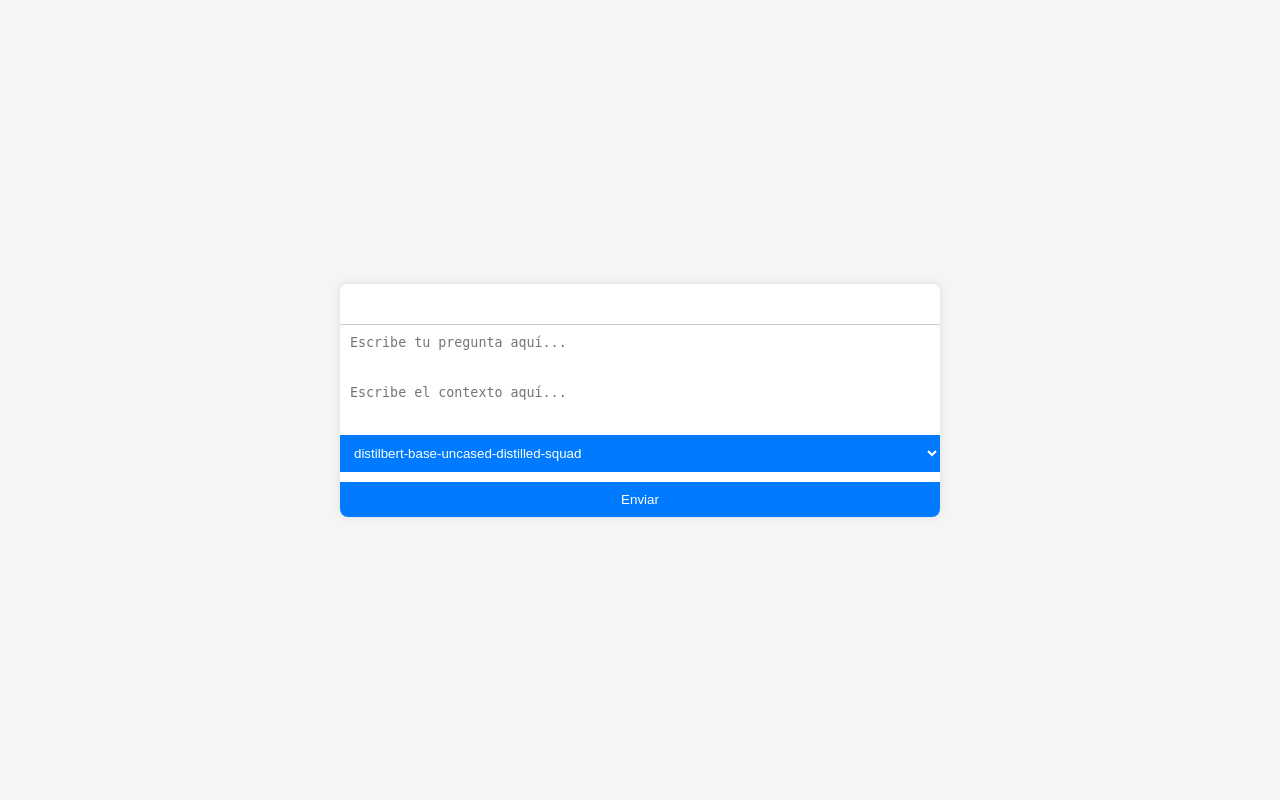
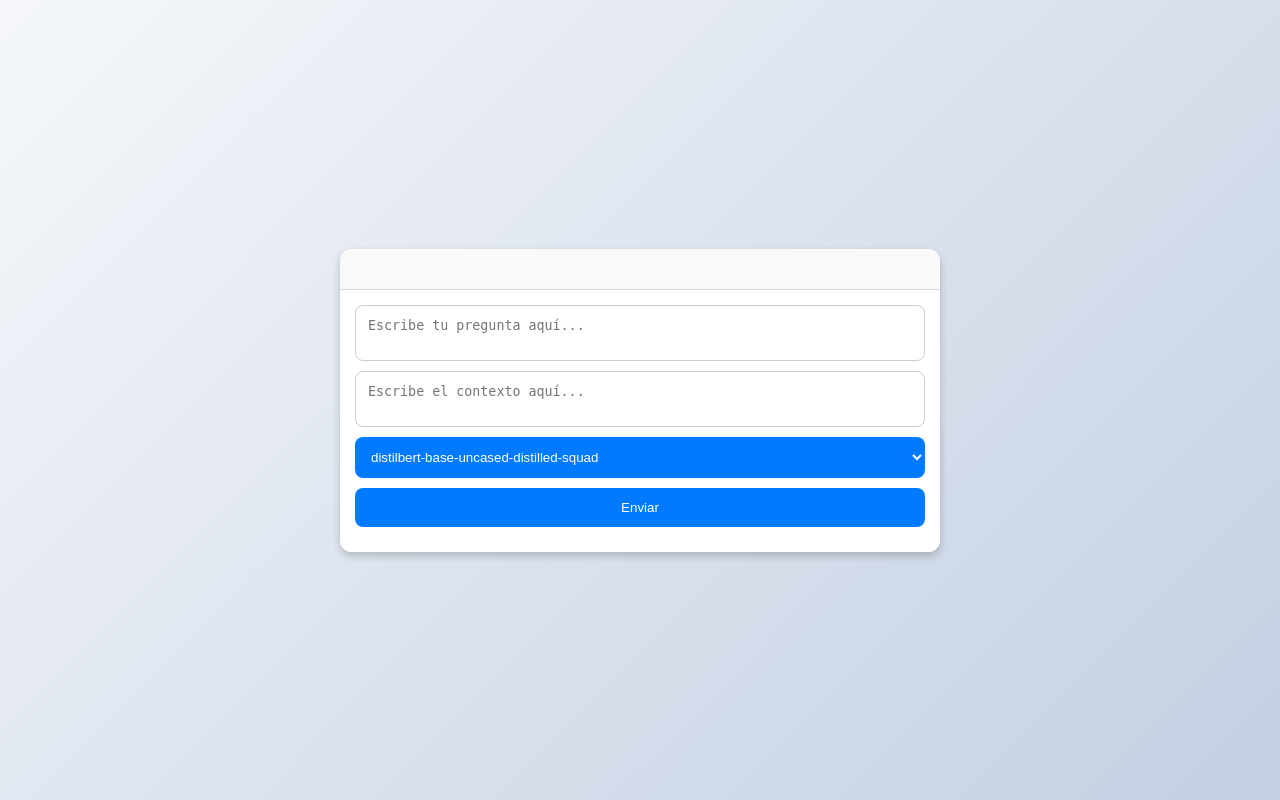
Before and after one commit to OugMontiel/ChatBot-IA, a Flask app: page / in a window 1280 px wide. Run offline with Flask 3, Linux system fonts and the light colour scheme.

Commit message:
feat: ✨ Proyecto 2 Completado
En este caso, podemos cambiar de modelo; sin embargo, se limita a una única pregunta y respuesta.

```diff
--- a/app.py
+++ b/app.py
@@ -1,5 +1,6 @@
-from flask import Flask, request, render_template
+from flask import Flask, request, render_template, send_from_directory
 from model_manager import ModelManager
+import os
 
 app = Flask(__name__)
 
@@ -11,6 +12,10 @@ model_names = [
 
 # Inicializa el gestor de modelos
 model_manager = ModelManager(model_names)
+
+@app.route('/templates/<path:filename>')
+def custom_static(filename):
+    return send_from_directory(os.path.join(app.root_path, 'templates'), filename)
 
 @app.route('/', methods=['GET', 'POST'])
 def home():
--- a/templates/index.html
+++ b/templates/index.html
@@ -4,65 +4,7 @@
     <meta charset="UTF-8" />
     <meta name="viewport" content="width=device-width, initial-scale=1.0" />
     <title>Aplicación de Preguntas y Respuestas</title>
-    <style>
-        body {
-            font-family: Arial, sans-serif;
-            background-color: #f5f5f5;
-            margin: 0;
-            padding: 0;
-            display: flex;
-            justify-content: center;
-            align-items: center;
-            height: 100vh;
-        }
-        .chat-container {
-            width: 90%;
-            max-width: 600px;
-            background-color: #ffffff;
-            border-radius: 8px;
-            box-shadow: 0 0 10px rgba(0, 0, 0, 0.1);
-            overflow: hidden;
-        }
-        .chat-box {
-            max-height: 400px;
-            overflow-y: auto;
-            padding: 20px;
-            box-sizing: border-box;
-        }
-        .message {
-            margin: 10px 0;
-            padding: 10px;
-            border-radius: 5px;
-        }
-        .user-message {
-            background-color: #e0f7fa;
-            align-self: flex-end;
-        }
-        .bot-response {
-            background-color: #e8f5e9;
-            align-self: flex-start;
-        }
-        form {
-            display: flex;
-            flex-direction: column;
-            border-top: 1px solid #cccccc;
-        }
-        textarea {
-            width: 100%;
-            padding: 10px;
-            border: none;
-            resize: none;
-            box-sizing: border-box;
-        }
-        select, button {
-            margin-top: 10px;
-            padding: 10px;
-            border: none;
-            background-color: #007bff;
-            color: white;
-            cursor: pointer;
-        }
-    </style>
+    <link rel="stylesheet" href="{{ url_for('custom_static', filename='styles.css') }}">
 </head>
 <body>
     <div class="chat-container">
--- /dev/null
+++ b/templates/styles.css
@@ -0,0 +1,75 @@
+body {
+    font-family: 'Roboto', sans-serif;
+    background: linear-gradient(135deg, #f5f7fa, #c3cfe2);
+    margin: 0;
+    padding: 0;
+    display: flex;
+    justify-content: center;
+    align-items: center;
+    height: 100vh;
+}
+
+.chat-container {
+    width: 90%;
+    max-width: 600px;
+    background-color: #ffffff;
+    border-radius: 12px;
+    box-shadow: 0 4px 8px rgba(0, 0, 0, 0.2);
+    overflow: hidden;
+    display: flex;
+    flex-direction: column;
+}
+
+.chat-box {
+    flex-grow: 1;
+    overflow-y: auto;
+    padding: 20px;
+    box-sizing: border-box;
+    background-color: #f9f9f9;
+}
+
+.message {
+    margin: 10px 0;
+    padding: 15px;
+    border-radius: 10px;
+    max-width: 75%;
+    box-shadow: 0 2px 4px rgba(0, 0, 0, 0.1);
+}
+
+.user-message {
+    background-color: #d1e7dd;
+    align-self: flex-end;
+}
+
+.bot-response {
+    background-color: #e2e3e5;
+    align-self: flex-start;
+}
+
+form {
+    display: flex;
+    flex-direction: column;
+    border-top: 1px solid #dddddd;
+    padding: 15px;
+    background-color: #ffffff;
+}
+
+textarea {
+    width: 100%;
+    padding: 12px;
+    border: 1px solid #cccccc;
+    border-radius: 8px;
+    resize: none;
+    box-sizing: border-box;
+    margin-bottom: 10px;
+}
+
+select, button {
+    padding: 12px;
+    border: none;
+    border-radius: 8px;
+    background-color: #007bff;
+    color: white;
+    cursor: pointer;
+    margin-bottom: 10px;
+}
```
